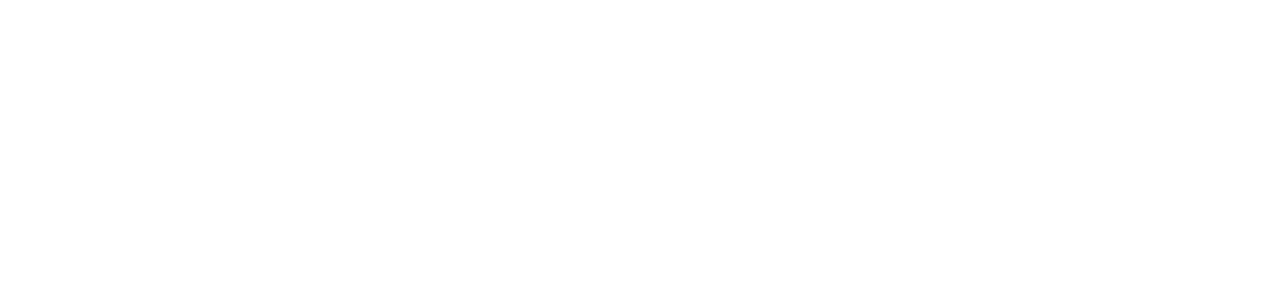
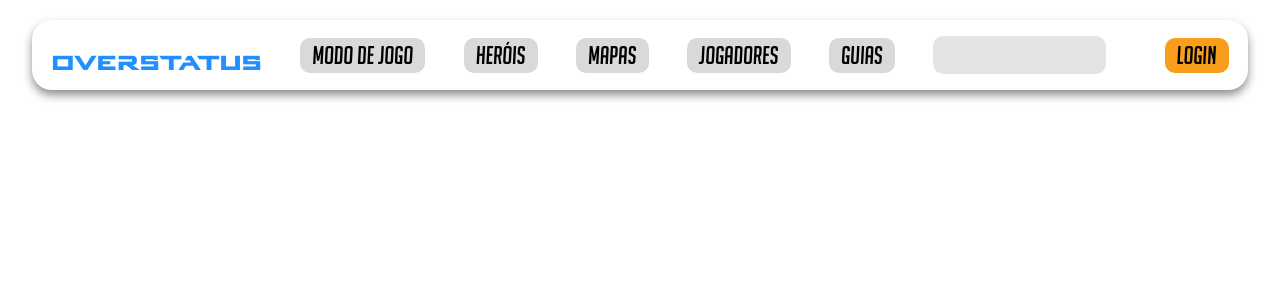
Before and after one commit to Overwatch-project/overstatus, a React (Create React App) app in the folder frontend/: page /suporte in a window 1280 px wide. Before the commit this address had no page. Shown: the top 300 px of the page. Built offline with nearby package versions, Linux system fonts and the light colour scheme.

Commit message:
Fix: Homepage static complete
Signed-off-by: gavuolo <gabs.vuolo@gmail.com>

```diff
--- a/frontend/src/App.js
+++ b/frontend/src/App.js
@@ -3,6 +3,7 @@
 import { UserProvider } from "./context/useContext";
 import HomePage from "./pages/HomePage/HomePage";
 import styled from "styled-components";
+import SuportPage from "./pages/SuportPage/SuportPage";
 
 function App() {
   return (
@@ -12,6 +13,7 @@
       <UserProvider>
         <Routes>
           <Route path="/" element={<HomePage />} />
+          <Route path="/suporte" element={<SuportPage />} />
         </Routes>
       </UserProvider>
       </Content>
--- a/frontend/src/assets/GlobalStyled.js
+++ b/frontend/src/assets/GlobalStyled.js
@@ -50,25 +50,15 @@
 	font-family: 'BigNoodle';
 	font-weight: normal;
 }
-/* input{
-	width: 326px;
-	height: 58px;
-	border-radius: 5px;
-	font-style: normal;
-	font-weight: 400;
-	font-size: 20px;
-	line-height: 23px;
-	margin-bottom: 13px;
-} */
 p {
 	font-family:'BigNoodle';
 	font-weight: normal;
 	color: #000000;
-	font-size: 25px;
+	font-size: 20px;
 }
 h1{
 	font-family:'BigNoodleOblique';
-	font-size: 40px;
+	font-size: 35px;
 }
 
 `;
--- a/frontend/src/components/Logo/Logo.js
+++ b/frontend/src/components/Logo/Logo.js
@@ -3,22 +3,22 @@
   return (
     <>
       <LogoBox>
-        <Typography>Overstatus</Typography>
+        <Typography>overstatus</Typography>
       </LogoBox>
     </>
   );
 }
 
 const LogoBox = styled.div`
-width: auto;
-height: 100%;
+  width: auto;
+  height: auto;
   display: flex;
-  align-items: center;
   justify-content: center;
+  text-align: center;
   cursor: pointer;
 `;
 const Typography = styled.p`
   font-size: 30px;
-  color: #218FFE;
-  font-family: 'Terminator';
+  color: #218ffe;
+  font-family: "Terminator";
 `;
--- a/frontend/src/components/NavBar/NavBar.js
+++ b/frontend/src/components/NavBar/NavBar.js
@@ -26,6 +26,7 @@
   width: 95vw;
   height: 70px;
   background-color: #ffffff;
+  z-index: 1;
   -webkit-box-shadow: 0px 5px 10px 0px rgba(0, 0, 0, 0.45);
   -moz-box-shadow: 0px 5px 10px 0px rgba(0, 0, 0, 0.45);
   box-shadow: 0px 5px 10px 0px rgba(0, 0, 0, 0.45);
--- /dev/null
+++ b/frontend/src/pages/HomePage/Content/Footer.js
@@ -0,0 +1,26 @@
+import { ContentBox, Description } from "./styles";
+import styled from "styled-components";
+
+export default function Footer() {
+    return (
+      <>
+        <ContentBox bgcolor="#9B9999">
+          <Description>
+            <h1>Sobre</h1>
+            <div></div>
+          </Description>
+          <InformationBox>
+            <h2>Criado por:</h2>
+            <p>Gabriela Vuolo e Isabella lopes</p>
+          </InformationBox>
+        </ContentBox>
+      </>
+    );
+  }
+
+  const InformationBox = styled.div`
+    display: flex;
+    align-items: center;
+    justify-content: center;
+    width: 60%;
+  `
--- a/frontend/src/pages/HomePage/Content/Players.js
+++ b/frontend/src/pages/HomePage/Content/Players.js
@@ -12,13 +12,11 @@
           <div></div>
         </Description>
         <SearchBox>
-
             <NavInput placeholder={"Nome do jogaddor"} width={"100%"} />
               <IconSearch>
                 <div></div>
                 <IoSearchSharp />
               </IconSearch>
-
         </SearchBox>
       </ContentBox>
     </>
--- a/frontend/src/pages/HomePage/Content/Roles.js
+++ b/frontend/src/pages/HomePage/Content/Roles.js
@@ -38,7 +38,7 @@
           <>
             <ThreeDots
               height="70%"
-              width="10%"
+              width="30%"
               radius="9"
               color="#EEEEEE"
               ariaLabel="three-dots-loading"
@@ -74,7 +74,6 @@
   height: 50%;
   width: 10%;
   cursor: pointer;
-
   p {
     color: #ffffff;
     position: absolute;
@@ -97,7 +96,8 @@
 `;
 const RoleMapBox = styled.div`
   display: flex;
+  align-items: center;
   width: 60%;
+  height: auto;
   justify-content: space-around;
-  background-color: red;
 `
--- a/frontend/src/pages/HomePage/Content/styles.js
+++ b/frontend/src/pages/HomePage/Content/styles.js
@@ -21,9 +21,8 @@
   height: 100%;
   width: 200px;
   color: #ffffff;
-  background-color: green;
   div:nth-child(2) {
-    width: 70%;
+    width: 20%;
     height: 3px;
     background-color: #f99e1a;
   }
--- a/frontend/src/pages/HomePage/HomePage.js
+++ b/frontend/src/pages/HomePage/HomePage.js
@@ -2,6 +2,7 @@
 import styled from "styled-components";
 import Roles from "./Content/Roles";
 import Players from "./Content/Players";
+import Footer from "./Content/Footer";
 
 export default function HomePage() {
   return (
@@ -10,6 +11,7 @@
       <Content>
         <Roles/>
         <Players />
+        <Footer />
       </Content>
     </>
   );
@@ -17,5 +19,4 @@
 
 const Content = styled.div`
     margin-top: 110px;
-
 `
--- /dev/null
+++ b/frontend/src/pages/SuportPage/SuportPage.js
@@ -0,0 +1,16 @@
+import NavBar from "../../components/NavBar/NavBar";
+import styled from "styled-components";
+
+export default function SuportPage() {
+    return (
+      <>
+        <NavBar />
+        <Content>
+        </Content>
+      </>
+    );
+  }
+
+  const Content = styled.div`
+      margin-top: 110px;
+  `
```
